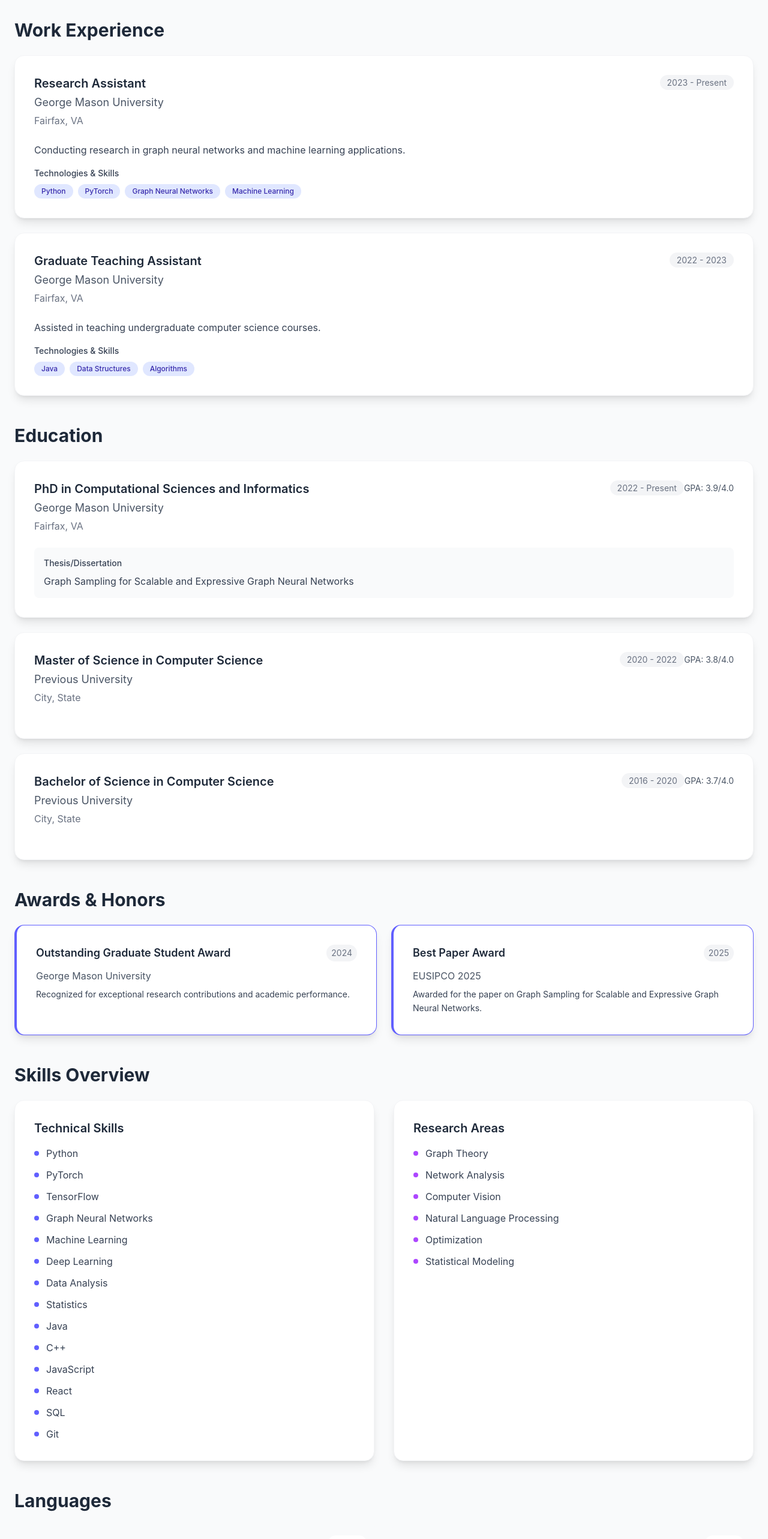
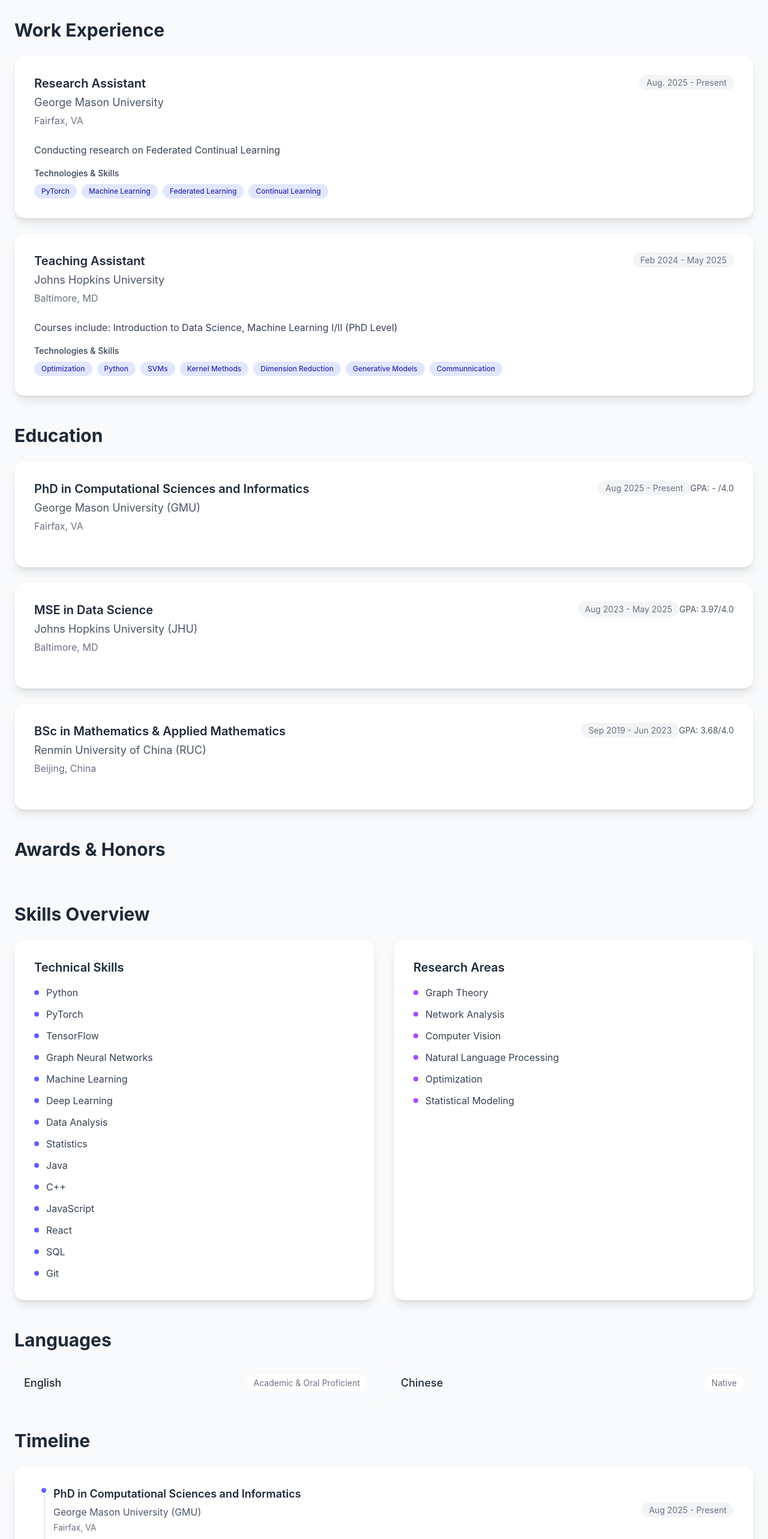
Before and after one commit to JamesLi128/Haolin-Li, a React (Vite) app: page /#/experience in a window 1280 px wide. Shown: the part 220-2786 px from the top of the page at 60% size. Built offline with nearby package versions, Linux system fonts and the light colour scheme.

Commit message:
Changed content at Exprience Page, adjusted layout for appearance

```diff
--- a/src/assets/experience.js
+++ b/src/assets/experience.js
@@ -4,68 +4,68 @@ export const experience = {
       title: "Research Assistant",
       organization: "George Mason University",
       location: "Fairfax, VA",
-      period: "2023 - Present",
+      period: "Aug. 2025 - Present",
       description:
-        "Conducting research in graph neural networks and machine learning applications.",
+        "Conducting research on Federated Continual Learning",
       technologies: [
-        "Python",
         "PyTorch",
-        "Graph Neural Networks",
         "Machine Learning",
+        "Federated Learning",
+        "Continual Learning",
       ],
     },
     {
-      title: "Graduate Teaching Assistant",
-      organization: "George Mason University",
-      location: "Fairfax, VA",
-      period: "2022 - 2023",
+      title: "Teaching Assistant",
+      organization: "Johns Hopkins University",
+      location: "Baltimore, MD",
+      period: "Feb 2024 - May 2025",
       description:
-        "Assisted in teaching undergraduate computer science courses.",
-      technologies: ["Java", "Data Structures", "Algorithms"],
+        "Courses include: Introduction to Data Science, Machine Learning I/II (PhD Level)",
+      technologies: ["Optimization", "Python", "SVMs", "Kernel Methods", "Dimension Reduction", "Generative Models", "Communnication"],
     },
   ],
 
   education: [
     {
       degree: "PhD in Computational Sciences and Informatics",
-      institution: "George Mason University",
+      institution: "George Mason University (GMU)",
       location: "Fairfax, VA",
-      period: "2022 - Present",
-      gpa: "3.9/4.0",
-      thesis:
-        "Graph Sampling for Scalable and Expressive Graph Neural Networks",
+      period: "Aug 2025 - Present",
+      gpa: " - /4.0",
+      // thesis:
+      //   "Graph Sampling for Scalable and Expressive Graph Neural Networks",
     },
     {
-      degree: "Master of Science in Computer Science",
-      institution: "Previous University",
-      location: "City, State",
-      period: "2020 - 2022",
-      gpa: "3.8/4.0",
+      degree: "MSE in Data Science",
+      institution: "Johns Hopkins University (JHU)",
+      location: "Baltimore, MD",
+      period: "Aug 2023 - May 2025",
+      gpa: "3.97/4.0",
     },
     {
-      degree: "Bachelor of Science in Computer Science",
-      institution: "Previous University",
-      location: "City, State",
-      period: "2016 - 2020",
-      gpa: "3.7/4.0",
+      degree: "BSc in Mathematics & Applied Mathematics",
+      institution: "Renmin University of China (RUC)",
+      location: "Beijing, China",
+      period: "Sep 2019 - Jun 2023",
+      gpa: "3.68/4.0",
     },
   ],
 
   awards: [
-    {
-      title: "Outstanding Graduate Student Award",
-      organization: "George Mason University",
-      year: "2024",
-      description:
-        "Recognized for exceptional research contributions and academic performance.",
-    },
-    {
-      title: "Best Paper Award",
-      organization: "EUSIPCO 2025",
-      year: "2025",
-      description:
-        "Awarded for the paper on Graph Sampling for Scalable and Expressive Graph Neural Networks.",
-    },
+    // {
+    //   title: "Outstanding Graduate Student Award",
+    //   organization: "George Mason University",
+    //   year: "2024",
+    //   description:
+    //     "Recognized for exceptional research contributions and academic performance.",
+    // },
+    // {
+    //   title: "Best Paper Award",
+    //   organization: "EUSIPCO 2025",
+    //   year: "2025",
+    //   description:
+    //     "Awarded for the paper on Graph Sampling for Scalable and Expressive Graph Neural Networks.",
+    // },
   ],
 
   skills: {
@@ -94,7 +94,7 @@ export const experience = {
       "Statistical Modeling",
     ],
     languages: [
-      { language: "English", proficiency: "Native" },
+      { language: "English", proficiency: "Academic & Oral Proficient" },
       { language: "Chinese", proficiency: "Native" },
     ],
   },
--- a/src/pages/ExperiencePage.jsx
+++ b/src/pages/ExperiencePage.jsx
@@ -219,19 +219,25 @@ const ExperiencePage = () => {
                     <div className="absolute left-2 w-4 h-4 bg-indigo-500 rounded-full border-4 border-white shadow-sm"></div>
 
                     {/* Content */}
-                    <div className="ml-8">
-                      <div className="flex justify-between items-start mb-2">
-                        <h3 className="text-lg font-semibold text-gray-800">
-                          {item.title || item.degree}
-                        </h3>
-                        <span className="text-sm text-gray-500">
-                          {item.period}
-                        </span>
+                    <div className="ml-8 flex-1">
+                      <div className="flex flex-col md:flex-row md:items-center md:justify-between mb-3">
+                        <div className="flex-1">
+                          <h3 className="text-lg font-semibold text-gray-800 mb-1">
+                            {item.title || item.degree}
+                          </h3>
+                          <p className="text-gray-600 mb-1">
+                            {item.organization || item.institution}
+                          </p>
+                          <p className="text-gray-500 text-sm">
+                            {item.location}
+                          </p>
+                        </div>
+                        <div className="mt-2 md:mt-0 md:ml-4">
+                          <span className="text-sm text-gray-500 bg-gray-100 px-3 py-1 rounded-full">
+                            {item.period}
+                          </span>
+                        </div>
                       </div>
-                      <p className="text-gray-600">
-                        {item.organization || item.institution}
-                      </p>
-                      <p className="text-gray-500 text-sm">{item.location}</p>
                     </div>
                   </div>
                 ))}
```
